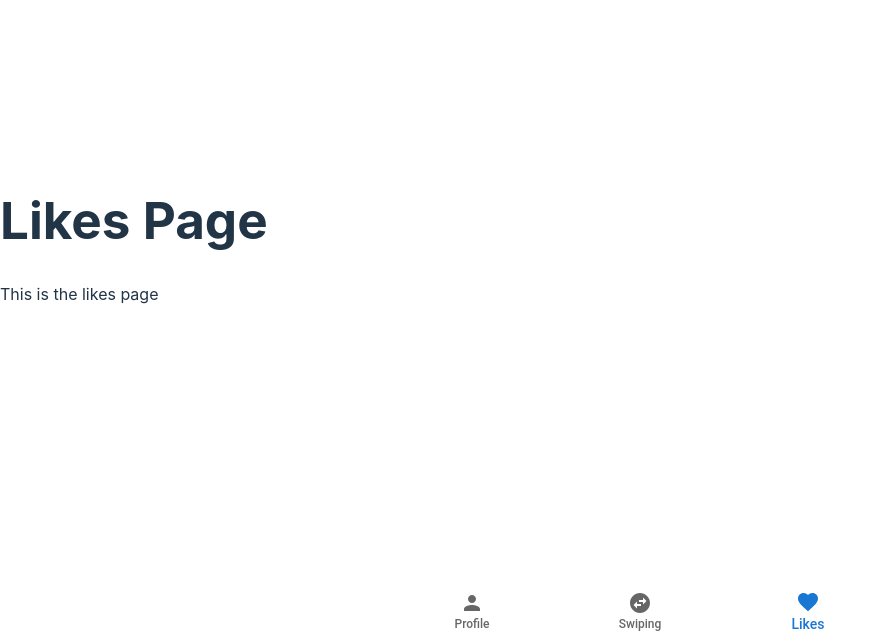
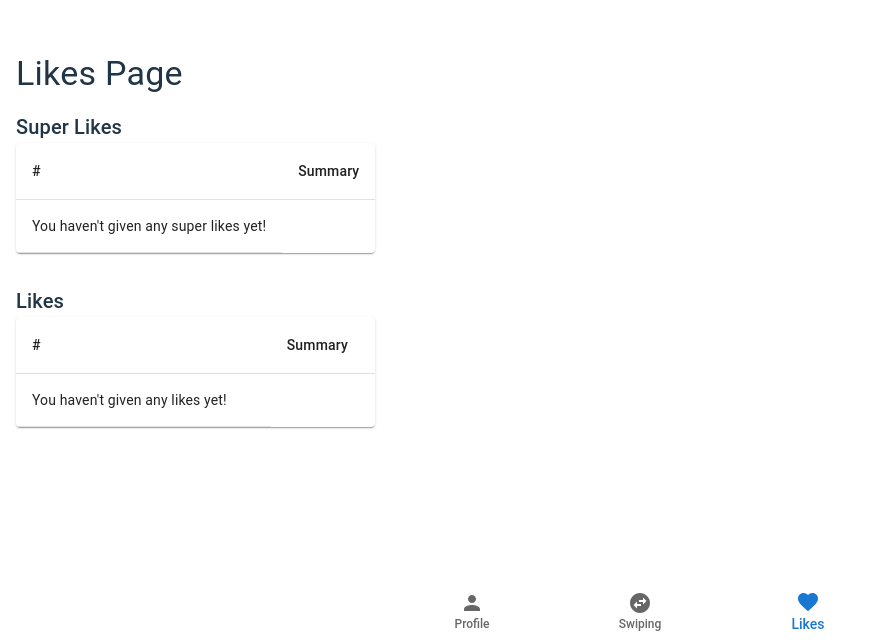
Before and after one commit to nikk0o046/Jobbot, a React (Vite) app in the folder frontend/: page /likes in a window 1280 px wide. Shown: the part 160-800 px from the top of the page, without its empty margins (0-884 px from the left). Built offline with nearby package versions, Linux system fonts and the light colour scheme.

Commit message:
Changes tp app provider and pages.

```diff
--- a/frontend/src/AppProvider.jsx
+++ b/frontend/src/AppProvider.jsx
@@ -1,23 +1,15 @@
-import React, { createContext, useState } from 'react';
+import React, { useState } from 'react';
 
-export const AppContext = createContext();
+export const AppContext = React.createContext();
 
 const AppProvider = ({ children }) => {
+  const [jobSummaries, setJobSummaries] = useState([]);
   const [likes, setLikes] = useState([]);
   const [superlikes, setSuperlikes] = useState([]);
-  const [jobSummaries, setJobSummaries] = useState([]);
+  const [userHasSubmitted, setUserHasSubmitted] = useState(false);
 
   return (
-    <AppContext.Provider
-      value={{
-        likes,
-        setLikes,
-        superlikes,
-        setSuperlikes,
-        jobSummaries,
-        setJobSummaries
-      }}
-    >
+    <AppContext.Provider value={{ jobSummaries, setJobSummaries, likes, setLikes, superlikes, setSuperlikes, userHasSubmitted, setUserHasSubmitted }}>
       {children}
     </AppContext.Provider>
   );
--- a/frontend/src/pages/LikesPage.jsx
+++ b/frontend/src/pages/LikesPage.jsx
@@ -1,12 +1,53 @@
-// LikesPage.jsx
-import React from 'react';
+import React, { useContext } from 'react';
+import { AppContext } from '../AppProvider'; // Import the AppContext
+import { Box, Typography, Table, TableBody, TableCell, TableContainer, TableHead, TableRow, Paper } from '@mui/material';
 
 function LikesPage() {
+  const { superlikes, likes } = useContext(AppContext); // Use the context
+
+  const renderRow = (summary, index) => (
+    <TableRow key={index}>
+      <TableCell component="th" scope="row">{index + 1}</TableCell>
+      <TableCell>{summary.substring(0, 25) + "..."}</TableCell>
+    </TableRow>
+  );
+
   return (
-    <div>
-      <h1>Likes Page</h1>
-      <p>This is the likes page</p>
-    </div>
+    <Box sx={{ m: 2 }}> {/* Add margin */}
+      <Typography variant="h4">Likes Page</Typography>
+      <Box sx={{ mt: 2, mb: 4 }}> {/* Add margin to Box */}
+        <Typography variant="h6">Super Likes</Typography>
+        <TableContainer component={Paper}>
+          <Table>
+            <TableHead>
+              <TableRow>
+                <TableCell>#</TableCell>
+                <TableCell>Summary</TableCell>
+              </TableRow>
+            </TableHead>
+            <TableBody>
+              {superlikes.length > 0 ? superlikes.map(renderRow) : <TableRow><TableCell>You haven't given any super likes yet!</TableCell></TableRow>}
+            </TableBody>
+          </Table>
+        </TableContainer>
+      </Box>
+      <Box sx={{ mt: 4 }}> {/* Add margin to Box */}
+        <Typography variant="h6">Likes</Typography>
+        <TableContainer component={Paper}>
+          <Table>
+            <TableHead>
+              <TableRow>
+                <TableCell>#</TableCell>
+                <TableCell>Summary</TableCell>
+              </TableRow>
+            </TableHead>
+            <TableBody>
+              {likes.length > 0 ? likes.map(renderRow) : <TableRow><TableCell>You haven't given any likes yet!</TableCell></TableRow>}
+            </TableBody>
+          </Table>
+        </TableContainer>
+      </Box>
+    </Box>
   );
 }
 
--- a/frontend/src/pages/ProfilePage.jsx
+++ b/frontend/src/pages/ProfilePage.jsx
@@ -3,14 +3,13 @@ import { AppContext } from "../AppProvider";
 import { Container, TextField, Button, Typography } from "@mui/material";
 
 const ProfilePage = () => {
-  const { jobSummaries, setJobSummaries } = useContext(AppContext);
+  const { jobSummaries, setJobSummaries, setUserHasSubmitted } = useContext(AppContext); // Added setUserHasSubmitted
   const [isLoading, setIsLoading] = useState(false);
-  const [userHasSubmitted, setUserHasSubmitted] = useState(false);
 
   const handleSubmit = async (event) => {
     event.preventDefault();
     setIsLoading(true);
-    setUserHasSubmitted(true);
+    setUserHasSubmitted(true); // Set userHasSubmitted to true on submit
     const inputString = event.target.elements.inputString.value;
     const response = await fetch('https://us-central1-grand-eye-390516.cloudfunctions.net/function-jobbot', {
       method: 'POST',
@@ -28,7 +27,7 @@ const ProfilePage = () => {
     <Container>
       {isLoading ? (
         <Typography>Analysing...</Typography>
-      ) : userHasSubmitted && jobSummaries?.length > 0 ? (
+      ) : jobSummaries?.length > 0 ? (
         <Typography>Analysis complete. Happy swiping!</Typography>
       ) : (
         <form onSubmit={handleSubmit}>
--- a/frontend/src/pages/SwipingPage.jsx
+++ b/frontend/src/pages/SwipingPage.jsx
@@ -1,37 +1,56 @@
 import { useState, useContext } from 'react';
-import { AppContext } from '../AppProvider'; // Import the AppContext
+import { AppContext } from '../AppProvider';
 import { Box, IconButton, Typography } from '@mui/material';
 import FavoriteIcon from '@mui/icons-material/Favorite';
 import CloseIcon from '@mui/icons-material/Close';
 import StarIcon from '@mui/icons-material/Star';
 
 function SwipingPage() {
-  const { jobSummaries, setJobSummaries } = useContext(AppContext); // Use the context
+  const { jobSummaries, setJobSummaries, likes, setLikes, superlikes, setSuperlikes, userHasSubmitted } = useContext(AppContext);
 
-  const handleButtonClick = () => {
+  const handleLike = () => {
+    if (jobSummaries.length > 0) {
+      setLikes([...likes, jobSummaries[0]]);
       setJobSummaries(jobSummaries.slice(1));
+    }
+  };
+
+  const handleDislike = () => {
+    if (jobSummaries.length > 0) {
+      setJobSummaries(jobSummaries.slice(1));
+    }
+  };
+
+  const handleSuperLike = () => {
+    if (jobSummaries.length > 0) {
+      setSuperlikes([...superlikes, jobSummaries[0]]);
+      setJobSummaries(jobSummaries.slice(1));
+    }
   };
 
   return (
-    <Box sx={{ m: 2 }}> {/* Added some margin */}
-      <Typography variant="h4">Job Swipe Page</Typography>
-      {jobSummaries && jobSummaries.length > 0 ? ( // Check if jobSummaries exist and are not empty
+    <Box sx={{ m: 2 }}>
+      {userHasSubmitted ? (
+        jobSummaries && jobSummaries.length > 0 ? (
           <Box sx={{ display: 'flex', flexDirection: 'column', alignItems: 'center' }}>
             <Typography variant="body1" sx={{ my: 2 }}>
-            {jobSummaries[0]} {/* Show the first job in the list */}
+              {jobSummaries[0]}
             </Typography>
             <Box sx={{ display: 'flex', justifyContent: 'space-around', width: '100%' }}>
-            <IconButton color="error" onClick={handleButtonClick}>
+              <IconButton color="error" onClick={handleDislike}>
                 <CloseIcon fontSize="large" />
               </IconButton>
-            <IconButton color="primary" onClick={handleButtonClick}>
+              <IconButton color="primary" onClick={handleSuperLike}>
                 <StarIcon />
               </IconButton>
-            <IconButton color="success" onClick={handleButtonClick}>
+              <IconButton color="success" onClick={handleLike}>
                 <FavoriteIcon fontSize="large" />
               </IconButton>
             </Box>
           </Box>
+        ) : (
+          <Typography>There are no more jobs available.</Typography>
+        )
       ) : (
         <Typography>You have to complete your profile before swiping!</Typography>
       )}
```
Lines whose indentation alone changed are shown as unchanged.
